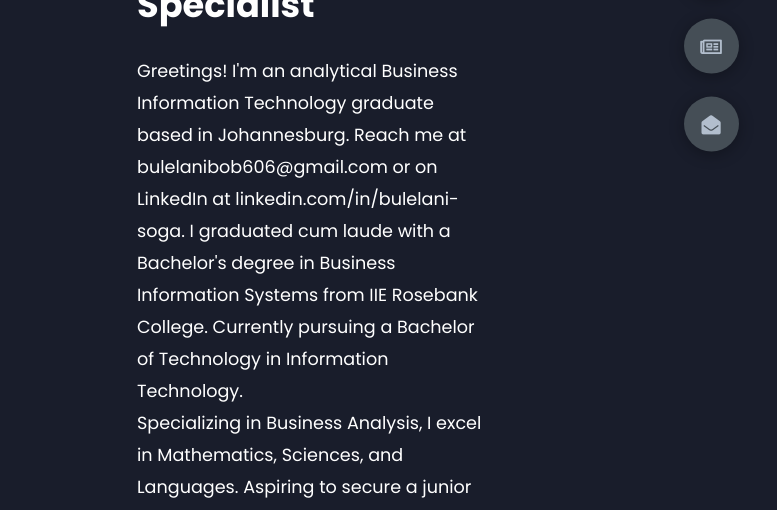
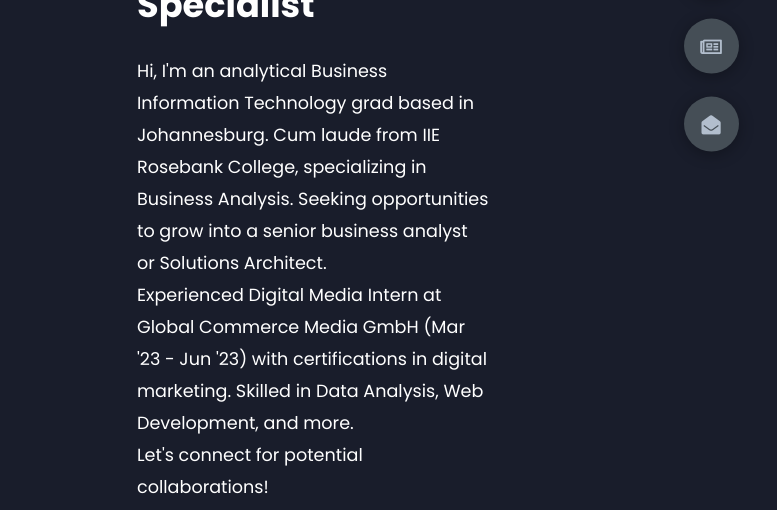
Before and after one commit to BulelanI123/BulelanI123, a plain HTML site: page index.html in a window 1280 px wide. Shown: the part 431-941 px from the top of the page, 503-1280 px from the left. Drawn offline with nearby package versions, Linux system fonts and the light colour scheme; files that its build step writes are made by us from their sources.

Commit message:
Update index.html

```diff
--- a/index.html
+++ b/index.html
@@ -24,17 +24,13 @@
             <div class="right-header">
                 <h1 class="name">
                     Hi, I'm <span>Bulelani Soga.</span>
-                <h1>Cum Laude Business Information Systems Graduate | Business Analysis Specialist</h1>
+              <h1>Cum Laude Business Information Systems Graduate | Business Analysis Specialist</h1>
 <p>
-    Greetings! I'm an analytical Business Information Technology graduate based in Johannesburg. Reach me at bulelanibob606@gmail.com or on LinkedIn at linkedin.com/in/bulelani-soga. I graduated cum laude with a Bachelor's degree in Business Information Systems from IIE Rosebank College. Currently pursuing a Bachelor of Technology in Information Technology.
+    Hi, I'm an analytical Business Information Technology grad based in Johannesburg. Cum laude from IIE Rosebank College, specializing in Business Analysis. Seeking opportunities to grow into a senior business analyst or Solutions Architect.
     <br>
-    Specializing in Business Analysis, I excel in Mathematics, Sciences, and Languages. Aspiring to secure a junior business analyst role and grow into a senior business analyst or Solutions Architect.
+    Experienced Digital Media Intern at Global Commerce Media GmbH (Mar '23 - Jun '23) with certifications in digital marketing. Skilled in Data Analysis, Web Development, and more.
     <br>
-    Experienced as a Digital Media Intern at Global Commerce Media GmbH from Mar 2023 to Jun 2023, I hold certifications in digital marketing from Google and various freeCodeCamp certifications.
-    <br>
-    Skills include Data Analysis, Business Analysis, Web Development, Front-End Development, Organization, Teamwork, Writing, Interpersonal Skills, Critical Thinking, and proficiency in Microsoft Excel.
-    <br>
-    Feel free to contact me for opportunities, and let's connect to explore potential collaborations!
+    Let's connect for potential collaborations!
                 </p>
                 <div class="btn-con">
                     <a href="img/Resume-bulelani-Soga (16).pdf" class="main-btn">
```
